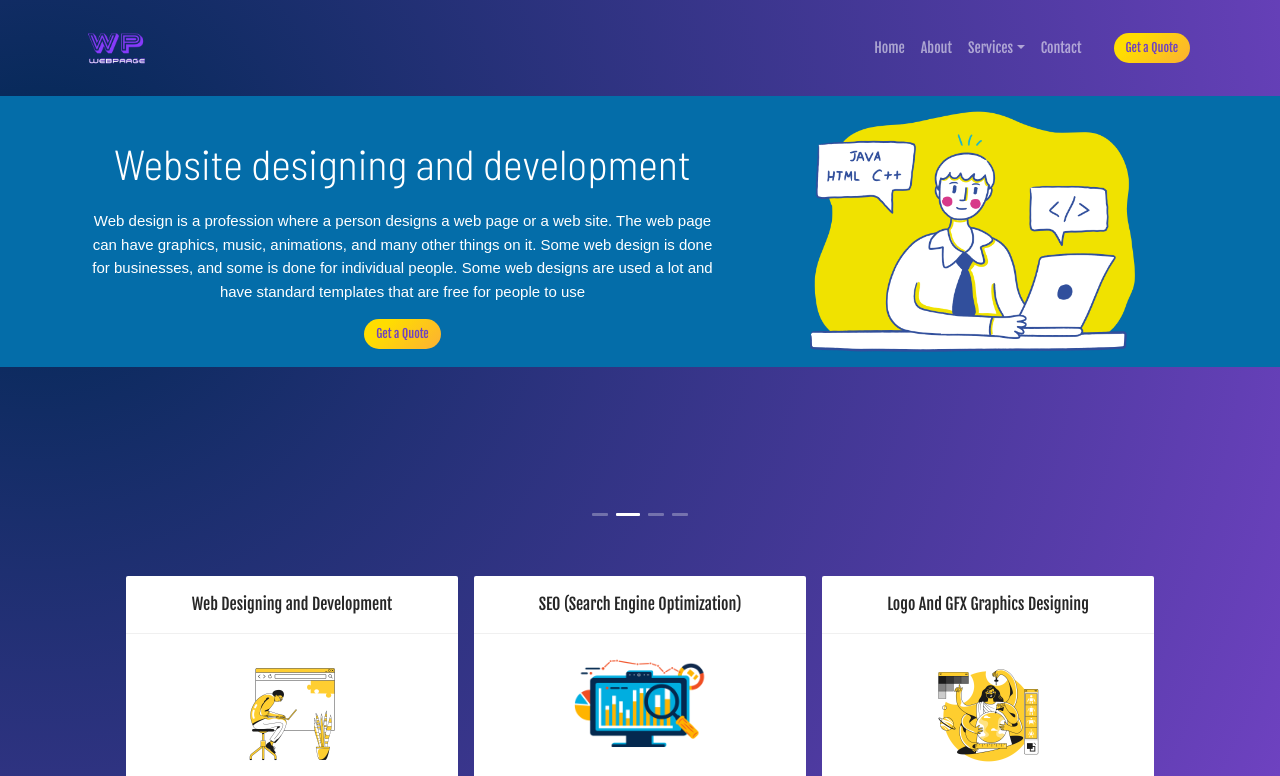
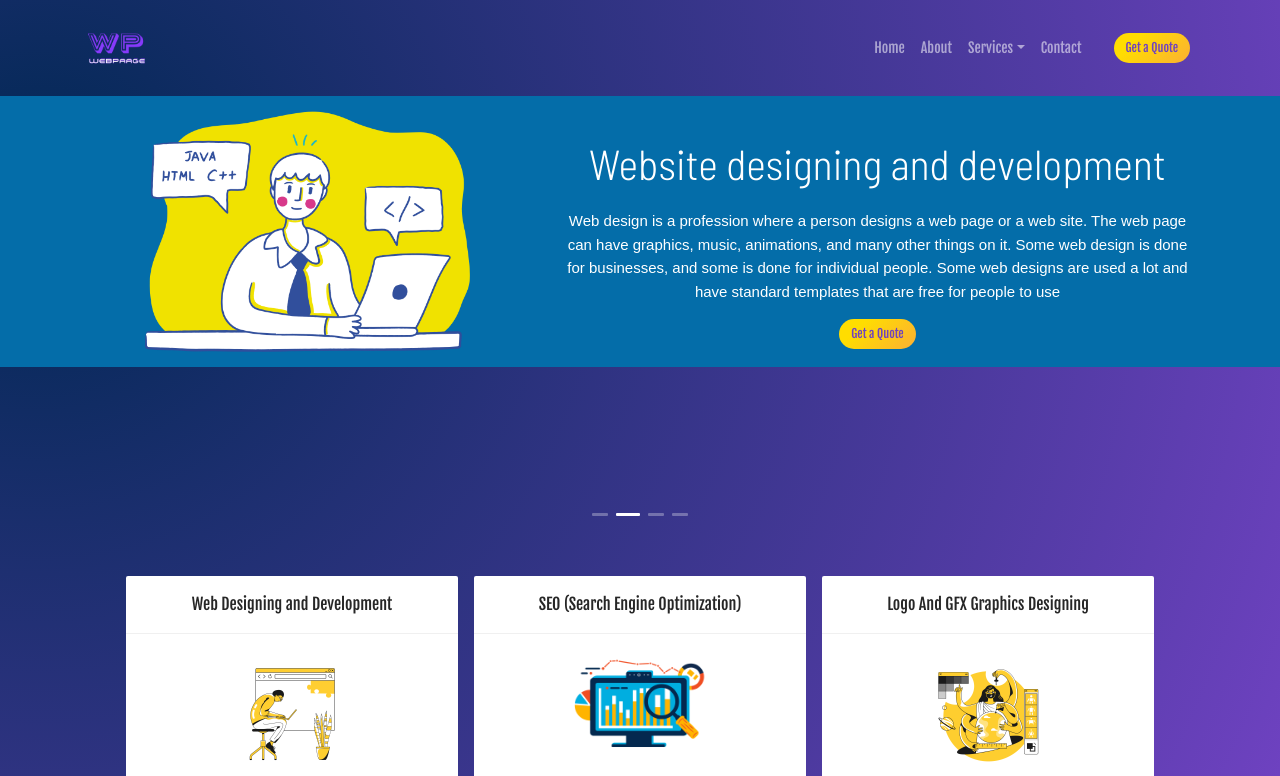
Before and after one commit to vaibhava17/project-wp, a React (Create React App) app: page / in a window 1280 px wide. Shown: the top 776 px of the page. Built offline with nearby package versions, Linux system fonts and the light colour scheme; a web font is replaced by a local one.

Commit message:
slide condition

```diff
--- a/src/Components/AppCarousel/Carousel.jsx
+++ b/src/Components/AppCarousel/Carousel.jsx
@@ -1,11 +1,17 @@
 import { Carousel } from "antd";
-import Slider from "./Slider";
+import Slide from "./Slide";
 
 const AppCarousel = ({ src }) => {
   return (
     <Carousel autoplay>
-      {src.map((item, index) => (
-        <Slider src={item.img} name={item.name} context={item.context} key={index}/>
+      {src.map((item, i) => (
+        <Slide
+          src={item.img}
+          name={item.name}
+          context={item.context}
+          index={item.id}
+          key={i}
+        />
       ))}
     </Carousel>
   );
--- /dev/null
+++ b/src/Components/AppCarousel/Slide.jsx
@@ -0,0 +1,69 @@
+import React from "react";
+import AppButton from "../AppButton/AppButton";
+
+const contentStyle = {
+  height: "100%",
+  color: "#fff",
+  textAlign: "center",
+  background: "#046da9",
+};
+
+const Slide = ({ src, name, context, index }) => {
+  return (
+    <div>
+      {index === 0 || index === 2 ? (
+        <div style={contentStyle}>
+          <div className="container">
+            <div className="row align-items-center">
+              <div className="col-sm-7 carousel mt-4">
+                <h3>{name}</h3>
+                <p>{context}</p>
+                <AppButton
+                  label={"Get a Quote"}
+                  withBg
+                  className={"border-0 rounded-pill"}
+                />
+              </div>
+              <div className="col-sm">
+                <img
+                  className="mx-auto"
+                  src={src}
+                  width="80%"
+                  height="80%"
+                  alt="logo"
+                />
+              </div>
+            </div>
+          </div>
+        </div>
+      ) : (
+        <div style={contentStyle}>
+          <div className="container">
+            <div className="row align-items-center">
+              <div className="col-sm">
+                <img
+                  className="mx-auto"
+                  src={src}
+                  width="80%"
+                  height="80%"
+                  alt="logo"
+                />
+              </div>
+              <div className="col-sm-7 carousel mt-4">
+                <h3>{name}</h3>
+                <p>{context}</p>
+                <AppButton
+                  label={"Get a Quote"}
+                  withBg
+                  className={"border-0 rounded-pill"}
+                />
+              </div>
+            </div>
+          </div>
+        </div>
+      )}
+    </div>
+  );
+};
+
+export default Slide;
--- a/src/Components/AppCarousel/Slider.jsx
+++ /dev/null
@@ -1,48 +0,0 @@
-import React from "react";
-import AppButton from "../AppButton/AppButton";
-
-const contentStyle = {
-  height: "100%",
-
-  color: "#fff",
-
-  textAlign: "center",
-
-  background: "#046da9",
-};
-
-const Slider = ({src, name, context}) => {
-  return (
-    <div>
-      <div style={contentStyle}>
-        <div className="container">
-          <div className="row align-items-center">
-            <div className="col-sm-7 carousel mt-4">
-              <h3>{name}</h3>
-              <p>
-                  {context}
-
-              </p>
-              <AppButton
-                label={"Get a Quote"}
-                withBg
-                className={"border-0 rounded-pill"}
-              />
-            </div>
-            <div className="col-sm">
-              <img
-                className="mx-auto"
-                src={src}
-                width="80%"
-                height="80%"
-                alt="logo"
-              />
-            </div>
-          </div>
-        </div>
-      </div>
-    </div>
-  );
-};
-
-export default Slider;
--- a/src/Data/HomeCarousel.jsx
+++ b/src/Data/HomeCarousel.jsx
@@ -4,24 +4,28 @@ import img3 from "../Assets/images/carousel/seo.png";
 import img4 from "../Assets/images/carousel/graphics.png";
 const carouselData = [
   {
+    id: 0,
     img: img,
     name: "Grow your business online with us",
     context:
       "When everything is online then why are'nt you? Take your buisness online and reach the people all over the world not just in Bareilly or UP. Create your professional looking websitedesign today. Or already have a website looking to take it one step ahead? We will develop your website with the look you imagined. Just Contact Us!! Support local developers from Bareilly. Take a tour of our website and browse through amazing web development plans today!",
   },
   {
+    id: 1,
     img: img2,
     name: "Website designing and development",
     context:
       "Web design is a profession where a person designs a web page or a web site. The web page can have graphics, music, animations, and many other things on it. Some web design is done for businesses, and some is done for individual people. Some web designs are used a lot and have standard templates that are free for people to use",
   },
   {
+    id: 2,
     img: img3,
     name: "SEO (Search Engine Optimization)",
     context:
       "Google (or any search engine you're using) has a crawler that goes out and gathers information about all the content they can find on the Internet. The crawlers bring all those 1s and 0s back to the search engine to build an index. That index is then fed through an algorithm that tries to match all that data with your query.",
   },
   {
+    id: 3,
     img: img4,
     name: "Logo And GFX Graphics Designing",
     context:
--- a/src/Pages/Home.jsx
+++ b/src/Pages/Home.jsx
@@ -1,12 +1,10 @@
 import React from "react";
 import AppCarousel from "../Components/AppCarousel/Carousel";
-
 import web from "../Assets/images/services/web.png";
 import seo from "../Assets/images/services/seo.png";
 import graphic from "../Assets/images/services/graphic.png";
 import AppServices from "../Components/AppServices/Services";
-import carouselData  from "../Data/HomeCarousel";
-
+import carouselData from "../Data/HomeCarousel";
 
 const Home = (props) => {
   return (
```
Lines whose indentation alone changed are shown as unchanged.
